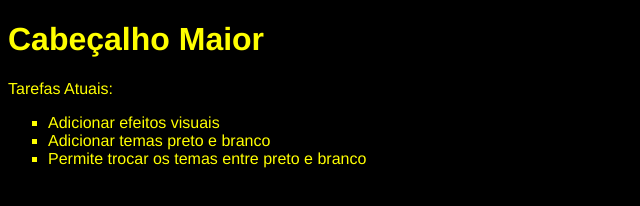
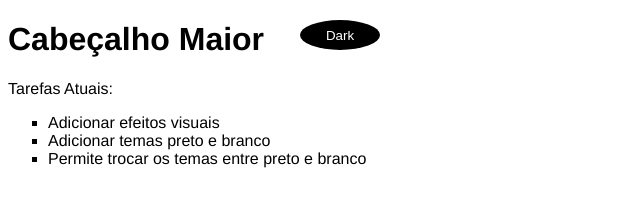
Before and after one commit to FellpsR/Study, a plain HTML site: page index.html in a window 1280 px wide. Shown: the whole page, without its empty margins (0-640 px from the left). Drawn offline with Linux system fonts and the light colour scheme.

Commit message:
Alterando Botão aprendizado

```diff
--- a/app.js
+++ b/app.js
@@ -0,0 +1,2 @@
+alert("Hello World");
+"use strict";
--- a/index.html
+++ b/index.html
@@ -7,7 +7,7 @@
   <title>Teste Fellps</title>
     <link rel="stylesheet" href="main.css">
 </head>
-<body class="dark-theme">
+<body class="light-theme">
     <h1>Cabeçalho Maior</h1>
     <p id="msg">Tarefas Atuais:</p>
         <ul>
@@ -15,5 +15,10 @@
         <li class="list">Adicionar temas preto e branco</li>
         <li>Permite trocar os temas entre preto e branco</li>
         </ul>
+        <div>
+          <button class="btn">Dark</button>
+        </div>
+  <script src="app.js"></script>
+  <noscript>Seu navegador não suporta JavaScript, habiite a visão completa do Site!</noscript>
 </body>
 </html>
--- a/main.css
+++ b/main.css
@@ -21,12 +21,28 @@ li {
     list-style: square;
   }
 
- .light-theme {
-    --bg: var(--green);
+  .btn {
+    position: absolute;
+    top: 20px;
+    left: 300px;
+    height: 30px;
+    width: 80px;
+    border-radius: 50%;
+    border: none;
+    color: var(--btnFontColor);
+    background-color: var(--btnBg);
+  }
+
+  .light-theme {
+    --bg: var(--white);
     --fontColor: var(--black);
+    --btnBg: var(--black);
+    --btnFontColor: var(--white);
   }
 
   .dark-theme {
     --bg: var(--black);
-    --fontColor: var(--yellow);
+    --fontColor: var(--white);
+    --btnBg: var(--white);
+    --btnFontColor: var(--black);
   }
```
